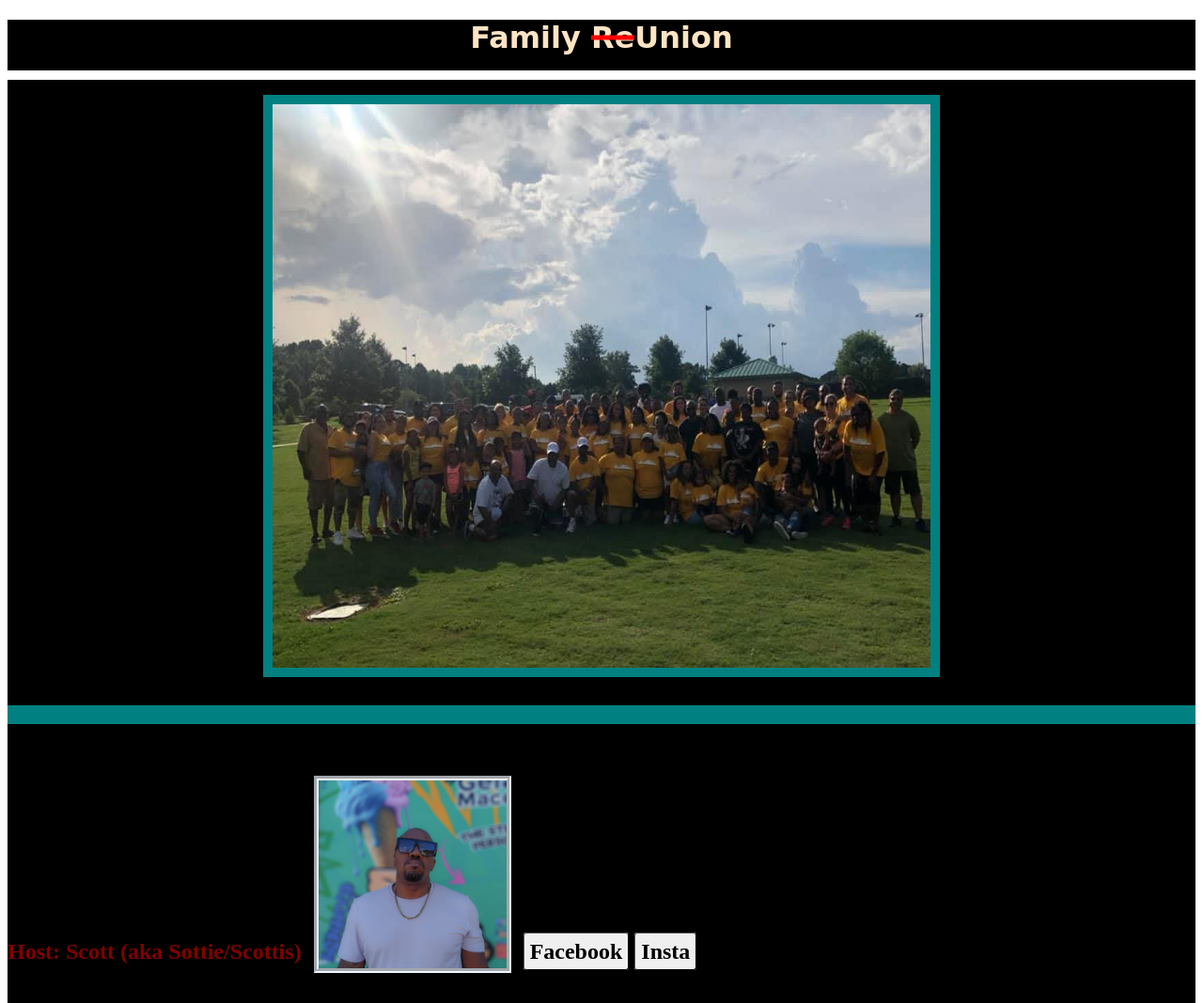
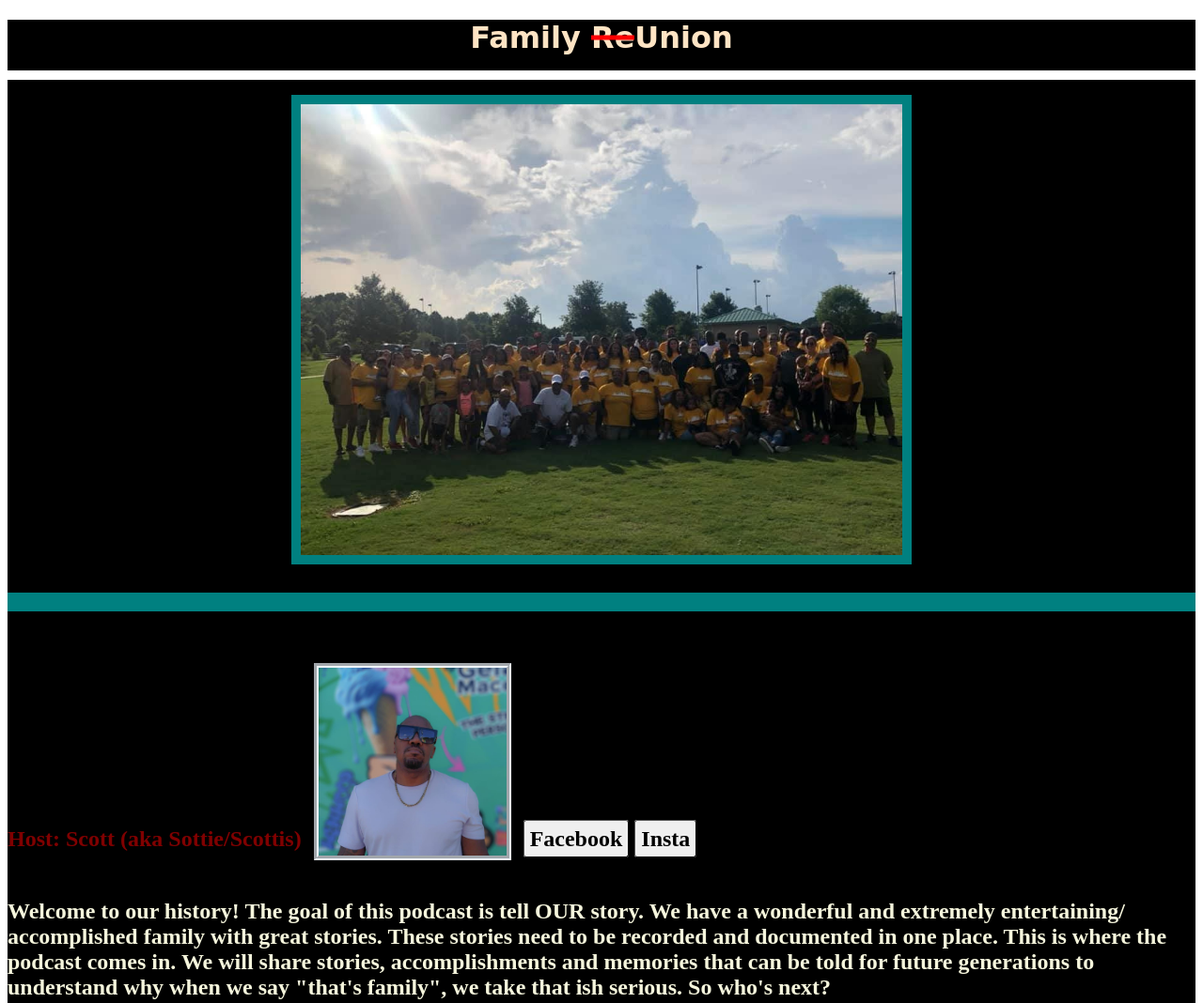
Before and after one commit to SDF219/Family-ReUnion, a plain HTML site: page index.html in a window 1280 px wide. Shown: the top 1068 px of the page at 94% size. Drawn offline with Linux system fonts and the light colour scheme.

Commit message:
Update fam.css

```diff
--- a/fam.css
+++ b/fam.css
@@ -45,8 +45,8 @@ p {
     border-width: 10px;
     border-color: teal;
     border-style: solid;
-    width: 700px;
-    height: 600px
+    width: 40rem;
+    height: 30rem;
 }
 
 div {
```
